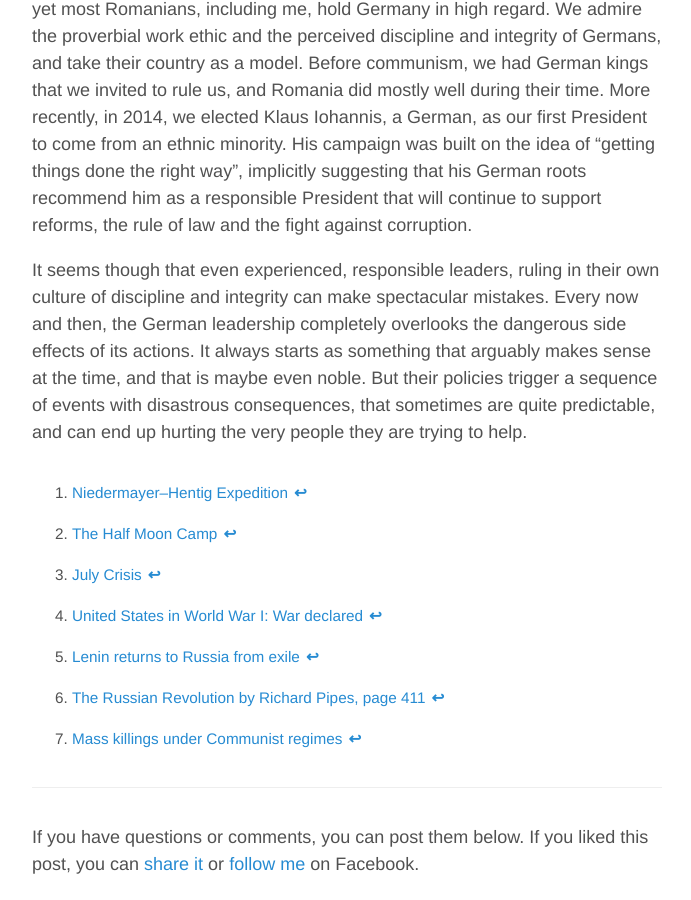
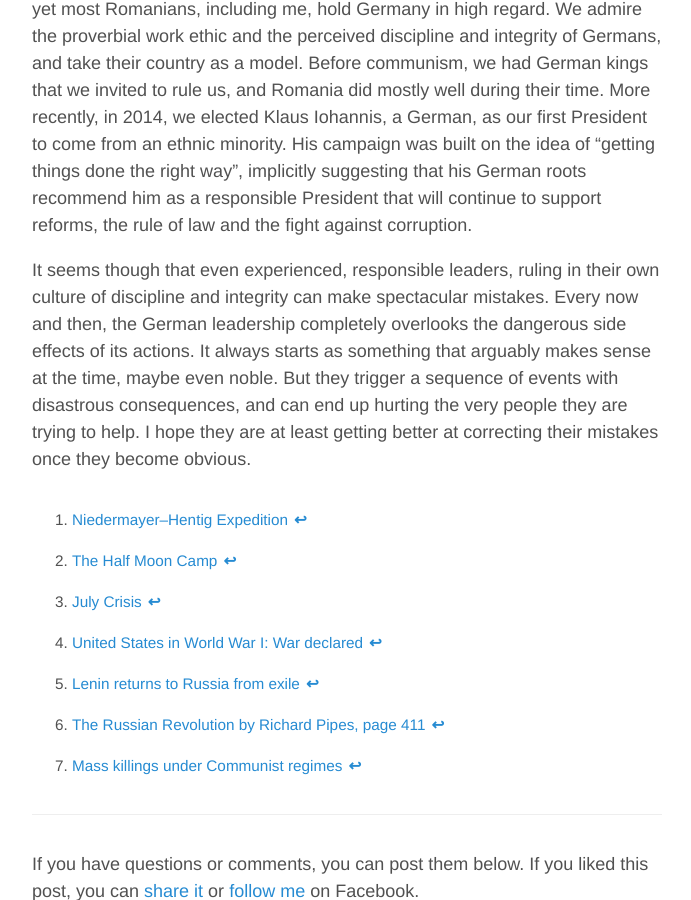
Before and after one commit to aoghina/aoghina.github.io, a Jekyll site: the page built from _posts/2016-04-02-the-german-blunders.md, in a window 1280 px wide and 900 px high, scrolled down 1995 px. Shown: the whole window, without its empty margins (293-984 px from the left). Built offline with Jekyll 4.4.1, drawn with Linux system fonts in a browser that asks for light colours; comment, search, counter and statistics services are not loaded.

Commit message:
Upadate blunders

```diff
--- a/_posts/2016-04-02-the-german-blunders.md
+++ b/_posts/2016-04-02-the-german-blunders.md
@@ -21,7 +21,7 @@ It would be a gross oversimplification to state that Germany started by itself b
 
 My own country, Romania, suffered from both nazism and communism. And yet most Romanians, including me, hold Germany in high regard. We admire the proverbial work ethic and the perceived discipline and integrity of Germans, and take their country as a model. Before communism, we had German kings that we invited to rule us, and Romania did mostly well during their time. More recently, in 2014, we elected Klaus Iohannis, a German, as our first President to come from an ethnic minority. His campaign was built on the idea of "getting things done the right way", implicitly suggesting that his German roots recommend him as a responsible President that will continue to support reforms, the rule of law and the fight against corruption.
 
-It seems though that even experienced, responsible leaders, ruling in their own culture of discipline and integrity can make spectacular mistakes. Every now and then, the German leadership completely overlooks the dangerous side effects of its actions. It always starts as something that arguably makes sense at the time, and that is maybe even noble. But their policies trigger a sequence of events with disastrous consequences, that sometimes are quite predictable, and can end up hurting the very people they are trying to help.
+It seems though that even experienced, responsible leaders, ruling in their own culture of discipline and integrity can make spectacular mistakes. Every now and then, the German leadership completely overlooks the dangerous side effects of its actions. It always starts as something that arguably makes sense at the time, maybe even noble. But they trigger a sequence of events with disastrous consequences, and can end up hurting the very people they are trying to help. I hope they are at least getting better at correcting their mistakes once they become obvious.
 
 [^1]: [Niedermayer–Hentig Expedition](https://en.wikipedia.org/wiki/Niedermayer%E2%80%93Hentig_Expedition)
 [^2]: [The Half Moon Camp](https://en.wikipedia.org/wiki/Halbmondlager)
```
